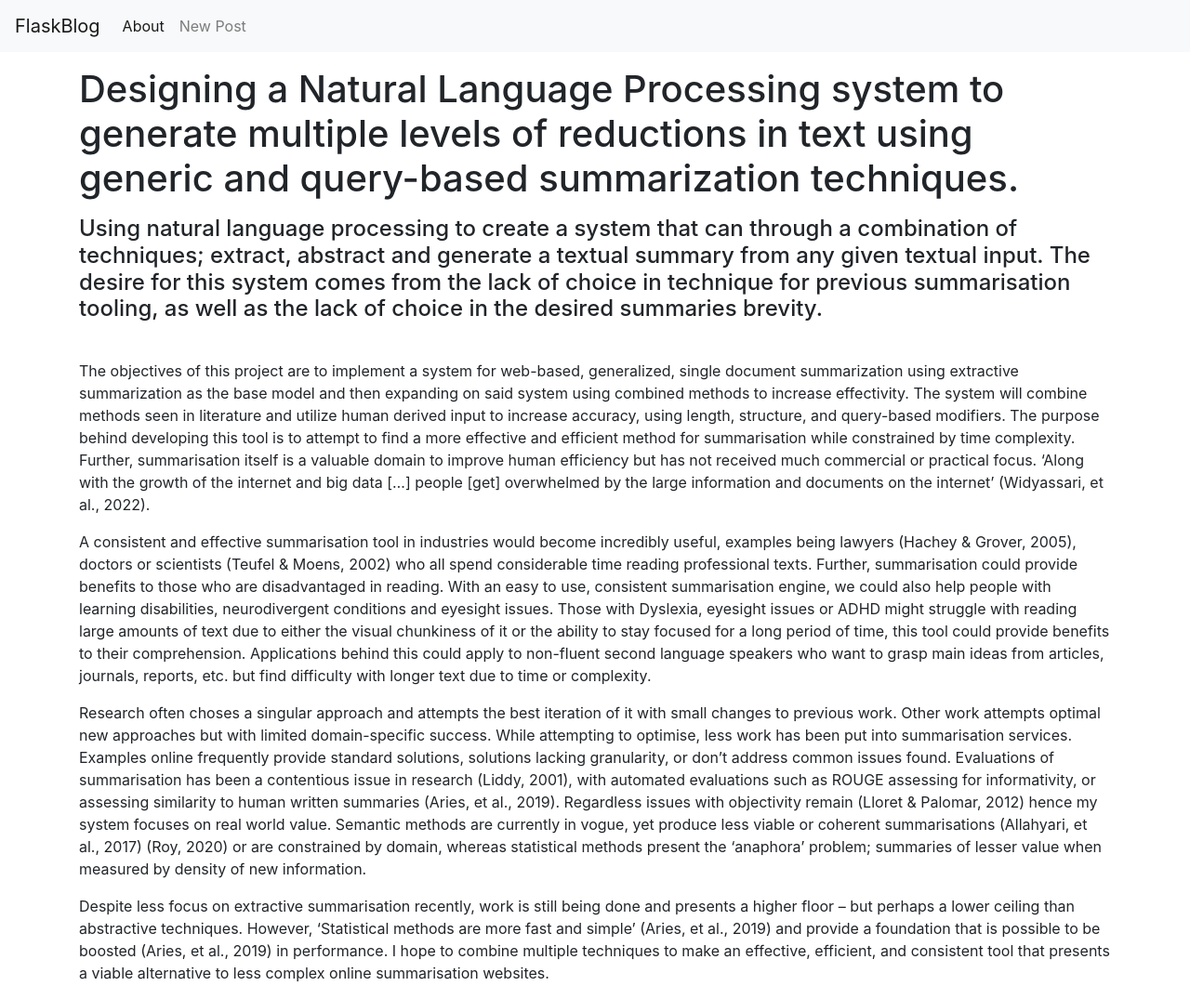
After one commit to samallwright/Digital-systems-project, a Python web app: template project_code/flask/templates/about.html in a window 1280 px wide. The commit adds this page. Shown: the whole page at 93% size. Run offline with Jinja, Linux system fonts and the light colour scheme; the template is opened without the code that fills it, so the values that code supplies are empty; some libraries are stand-ins or nearby versions.

Commit message:
adds and updates html

```diff
--- /dev/null
+++ b/project_code/flask/templates/about.html
@@ -0,0 +1,63 @@
+{% extends 'base.html' %}
+
+{% block content %}
+<p>
+<h1>{% block title %}
+Designing a Natural Language Processing system to generate multiple levels of reductions in text
+using generic and query-based summarization techniques.
+{% endblock %}</h1>
+</p>
+
+<body>
+<p>
+<h4>
+Using natural language processing to create a system that can through a combination of techniques;
+extract, abstract and generate a textual summary from any given textual input.
+The desire for this system comes from the lack of choice in technique for previous summarisation tooling,
+as well as the lack of choice in the desired summaries brevity.
+</h4>
+</p>
+<br>
+<p>
+The objectives of this project are to implement a system for web-based, generalized, single document summarization
+using extractive summarization as the base model and then expanding on said system using combined methods
+to increase effectivity. The system will combine methods seen in literature and utilize human derived input
+to increase accuracy, using length, structure, and query-based modifiers. The purpose behind developing this
+tool is to attempt to find a more effective and efficient method for summarisation while constrained by time
+complexity. Further, summarisation itself is a valuable domain to improve human efficiency but has not
+received much commercial or practical focus. ‘Along with the growth of the internet and big data […] people
+[get] overwhelmed by the large information and documents on the internet’ (Widyassari, et al., 2022).
+</p>
+<p>
+A consistent and effective summarisation tool in industries would become incredibly useful, examples being
+lawyers (Hachey & Grover, 2005), doctors or scientists (Teufel & Moens, 2002) who all spend considerable time
+reading professional texts. Further, summarisation could provide benefits to those who are disadvantaged in
+reading. With an easy to use, consistent summarisation engine, we could also help people with learning
+disabilities, neurodivergent conditions and eyesight issues. Those with Dyslexia, eyesight issues or ADHD might
+struggle with reading large amounts of text due to either the visual chunkiness of it or the ability to stay
+focused for a long period of time, this tool could provide benefits to their comprehension. Applications
+behind this could apply to non-fluent second language speakers who want to grasp main ideas from articles,
+journals, reports, etc. but find difficulty with longer text due to time or complexity.
+</p>
+<p>
+Research often choses a singular approach and attempts the best iteration of it with small changes to
+previous work. Other work attempts optimal new approaches but with limited domain-specific success. While
+attempting to optimise, less work has been put into summarisation services. Examples online frequently provide
+standard solutions, solutions lacking granularity, or don’t address common issues found. Evaluations of
+summarisation has been a contentious issue in research (Liddy, 2001), with automated evaluations such as
+ROUGE assessing for informativity, or assessing similarity to human written summaries (Aries, et al., 2019).
+Regardless issues with objectivity remain (Lloret & Palomar, 2012) hence my system focuses on real world
+value. Semantic methods are currently in vogue, yet produce less viable or coherent summarisations
+(Allahyari, et al., 2017) (Roy, 2020) or are constrained by domain, whereas statistical methods present the
+‘anaphora’ problem; summaries of lesser value when measured by density of new information.
+</p>
+<p>
+Despite less focus on extractive summarisation recently, work is still being done and presents a higher floor
+– but perhaps a lower ceiling than abstractive techniques. However, ‘Statistical methods are more fast and
+simple’ (Aries, et al., 2019) and provide a foundation that is possible to be boosted (Aries, et al., 2019)
+in performance. I hope to combine multiple techniques to make an effective, efficient, and consistent tool
+that presents a viable alternative to less complex online summarisation websites.
+</p>
+
+</body>
+{% endblock %}
```
Also changed, not shown: project_code/flask/front.py (+19 -9 lines), project_code/flask/templates/base.html (+14 -4 lines), project_code/flask/templates/list_posts.html (added, +15 -0 lines), project_code/flask/templates/main_page.html (+10 -12 lines), project_code/flask/templates/post.html (+13 -2 lines).
